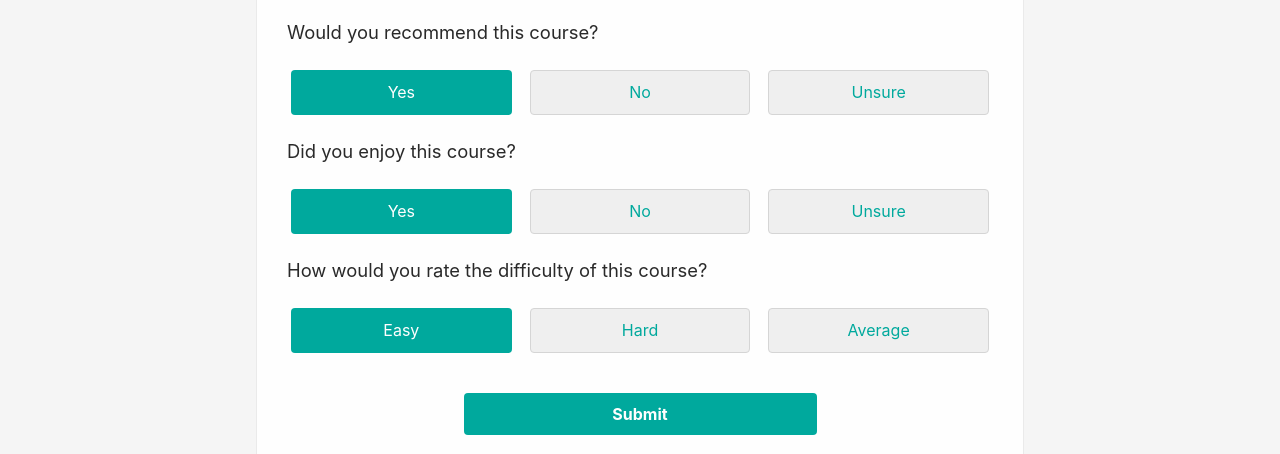
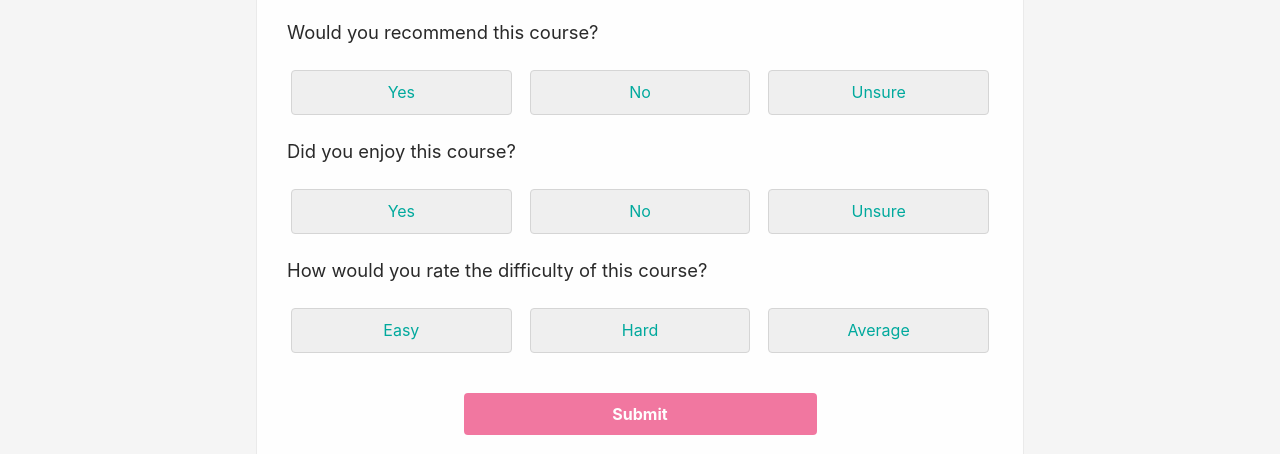
Before and after one commit to SmartCourse/app, a Vue app in the folder frontend/: page /course/1/review/new in a window 1280 px wide. Shown: the part 498-952 px from the top of the page. Built offline with nearby package versions, Linux system fonts and the light colour scheme; no server answers.

Commit message:
pretty happy witht he form for now

```diff
--- a/frontend/src/components/AppButton.vue
+++ b/frontend/src/components/AppButton.vue
@@ -27,6 +27,12 @@ button {
     transition: box-shadow 0.2s ease-in-out;
 }
 
+button:disabled {
+    cursor: not-allowed;
+    opacity: 0.6;
+    box-shadow: none;
+}
+
 .standard-button {
     background-color: var(--theme);
     color: var(--white);
--- a/frontend/src/components/course/TabButton.vue
+++ b/frontend/src/components/course/TabButton.vue
@@ -21,7 +21,7 @@ button {
     border:none;
     cursor: pointer;
     padding: 10px 20px;
-    font: var(--header-4);
+    font: var(--header-3);
     font-weight: bolder;
     outline: none;
 }
--- a/frontend/src/components/reviews-replies/ReviewForm.vue
+++ b/frontend/src/components/reviews-replies/ReviewForm.vue
@@ -23,7 +23,7 @@
               How would you rate the difficulty of this course?
             </InputOptions>
 
-            <AppButton type='submit' @click.native="callback({title, body, recommend, difficulty, enjoy})">Submit</AppButton>
+            <AppButton :disabled="!(recommend && enjoy && difficulty)" class='submit' @click.native="callback({title, body, recommend, difficulty, enjoy})">Submit</AppButton>
             <!-- errors will be injected here -->
             <slot></slot>
           </form>
@@ -54,9 +54,9 @@ export default {
     return {
       title: '',
       body: '',
-      recommend: 'Yes',
-      enjoy: 'Yes',
-      difficulty: 'Easy'
+      recommend: '',
+      enjoy: '',
+      difficulty: ''
     }
   }
 }
@@ -85,7 +85,8 @@ textarea:focus, textarea:active {
   border: 1px solid #acc;
 }
 
-button[type='submit'] {
+.submit {
+  background-color: #e91e63;
   width: 50%;
   margin: 40px 25%;
 }
```
